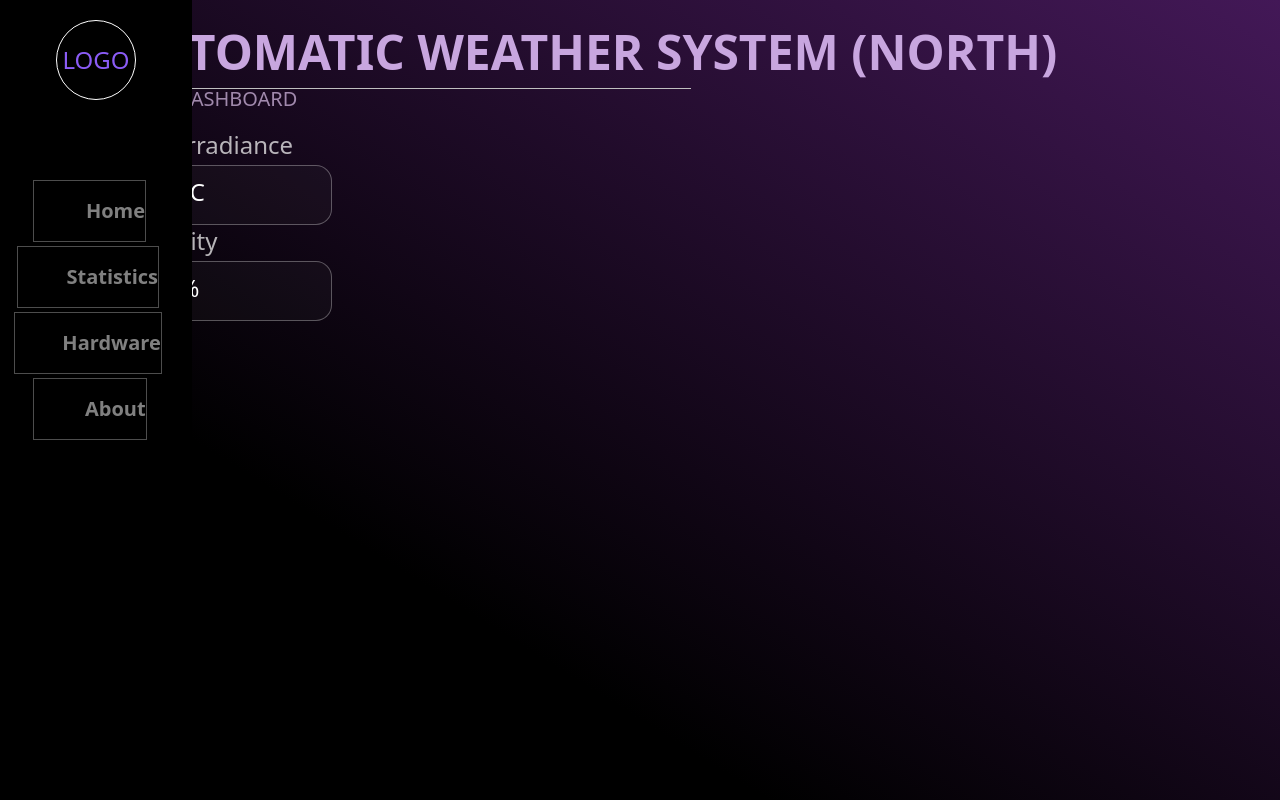
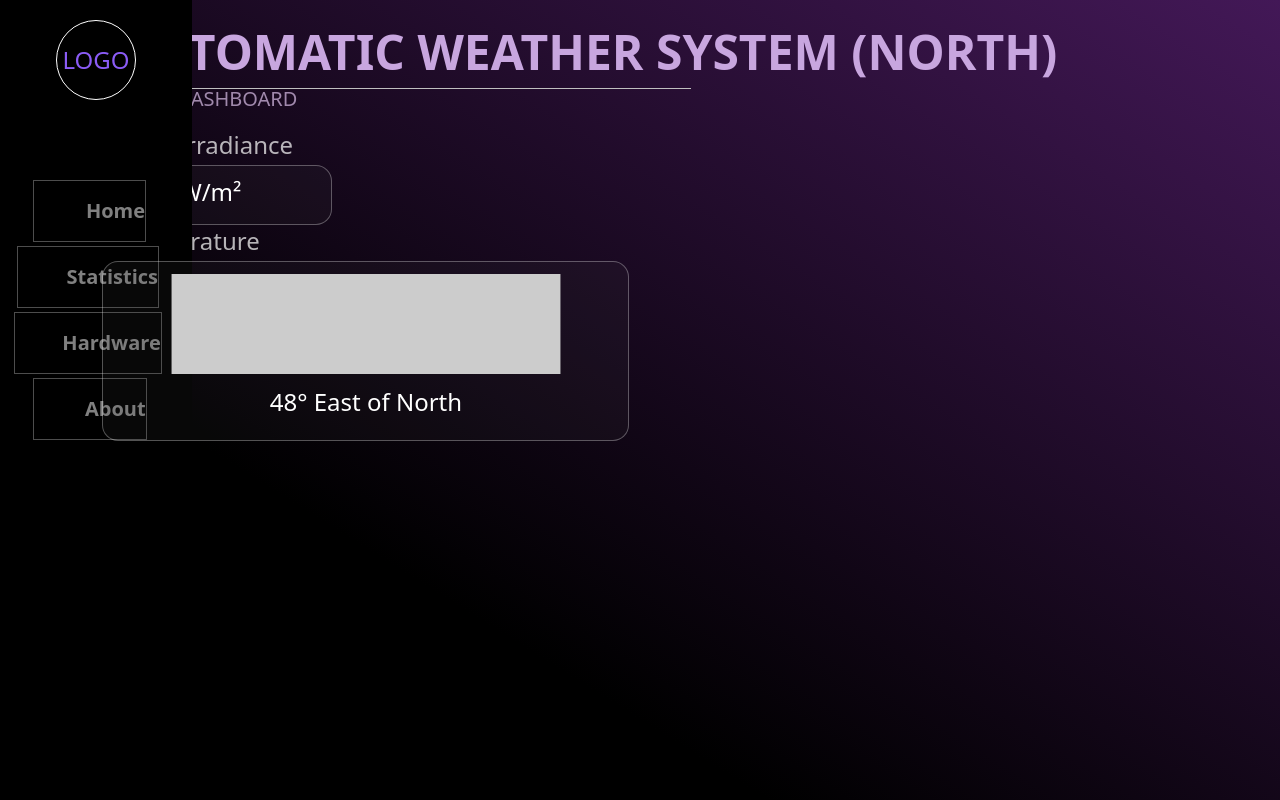
Before and after one commit to Esteban-KellyBrend/AWS-GroupB-IoT, a React (Create React App) app: page /Dashboard in a window 1280 px wide. Built offline with nearby package versions, Linux system fonts and the light colour scheme; some icons are missing.

Commit message:
Added Display for Dashboard

```diff
--- a/src/components/Display.js
+++ b/src/components/Display.js
@@ -1,11 +1,11 @@
-const Display = ({ type, name, meas, unit }) => {
+const Display = ({ type, name, meas, unit, loc, time, date, direction }) => {
   return (
     (type === 1) ? (
       <div>
         <p className="text-white flex text-2xl text-opacity-70 pb-1 indent-3">
           {name}
         </p>
-          <div className=" w-[230px] h-[60px] rounded-2xl border border-white border-opacity-30 bg-[#4D4D4D] bg-opacity-10 flex flex-row">
+        <div className=" w-[230px] h-[60px] rounded-2xl border border-white border-opacity-30 bg-[#4D4D4D] bg-opacity-10 flex flex-row" ml>
           <div className="w-1/3 h-full px-2">
             <p className="text-white mt-2.5 justify flex justify justify-end text-2xl">
               {meas}
@@ -16,10 +16,73 @@ const Display = ({ type, name, meas, unit }) => {
               {unit}
             </p>
           </div>
-
         </div>
       </div>
-        ) : null  // Add this line to handle the case when type is not equal to 1
+    ) : (type === 2) ? (
+      <div>
+        <div className="w-[230px] h-[210px] rounded-2xl border border-white border-opacity-30 bg-[#4D4D4D] bg-opacity-10 flex flex-col items-center">
+          <div className="w-full px-2 text-center mt-2">
+            <p className="text-white text-xs">
+              {loc}
+            </p>
+          </div>
+          <div className="w-full px-2 text-center">
+            <p className="text-white text-xs">
+              {date}
+            </p>
+          </div>
+          <div className="w-full px-2 text-center flex-grow flex items-center justify-center">
+            <p className="text-white text-7xl font-bold">
+              {time}
+            </p>
+          </div>
+        </div>
+      </div>
+    ) : (type === 3) ? (
+      <div>
+        <p className="text-white flex text-2xl text-opacity-70 pb-1 indent-3">
+          {name}
+        </p>
+        <div className="w-[321px] h-[411px] rounded-2xl border border-white border-opacity-30 bg-[#4D4D4D] bg-opacity-10 flex flex-col items-center relative">
+          {/* Placeholder Only*/}
+          <svg
+            xmlns="http://www.w3.org/2000/svg"
+            fill="none"
+            viewBox="0 0 251 252"
+            className="w-[251px] h-[252px] mt-10"
+          >
+            <rect width="100%" height="100%" fill="#ccc" />
+          </svg>
+          <div className="mt-5 w-full px-2 text-center">
+            <p className="text-white text-2xl">
+              {direction}
+            </p>
+          </div>
+        </div>
+      </div>
+    ) : (type === 4) ? (
+      <div>
+        <p className="text-white flex text-2xl text-opacity-70 pb-1 indent-3">
+          {name}
+        </p>
+        <div className="w-[527px] h-[180px] rounded-2xl border border-white border-opacity-30 bg-[#4D4D4D] bg-opacity-10 flex flex-col items-center relative">
+          {/* Placeholder Only*/}
+          <svg
+            xmlns="http://www.w3.org/2000/svg"
+            fill="none"
+            viewBox="0 0 700 180"
+            className="w-[700px] h-[100px] mt-3"
+          >
+            <rect width="100%" height="100%" fill="#ccc" />
+          </svg>
+          <div className="mt-3 w-full px-2 text-center">
+            <p className="text-white text-2xl">
+              {direction}
+            </p>
+          </div>
+        </div>
+      </div>
+    ) : null // Add this line to handle the case when type is not equal to 1 null // Add this line to handle the case when type is not equal to 1
   );
 };
 
--- a/src/pages/Dashboard.js
+++ b/src/pages/Dashboard.js
@@ -8,8 +8,14 @@ function Dashboard() {
         <Navbar />
       <section className="ml-[8vw]">
         <Heading type={1} name={"MAIN DASHBOARD"} />
-        <Display type={1} name={"Solar Irradiance"} meas={34.8} unit={"°C"} />
-        <Display type={1} name={"Humidity"} meas={42.6} unit={"%"} />
+        <Display type={1} name={"Solar Irradiance"} meas={34.8} unit={"W/m²"}/>
+        {/* <Display type={1} name={"Humidity"} meas={42.6} unit={"%"}/>
+        <Display type={1} name={"Precipitation"} meas={96.2} unit={"%"}/>
+        <Display type={1} name={"CO Value"} meas={210} unit={"ppm"}/>
+        <Display type={1} name={"Heat Index"} meas={37.2} unit={"°C"}/> */}
+        {/* <Display type={2} loc={"Somewhere, Philippines"} date={"nov17"}time={"09:33"}/> */}
+        {/* <Display type={3} name={"Wind Direction"} direction={"48° East of North"}/> */}
+        <Display type={4} name={"Temperature"} direction={"48° East of North"}/>
 
       </section>
     </div>
```
Lines whose indentation alone changed are shown as unchanged.
